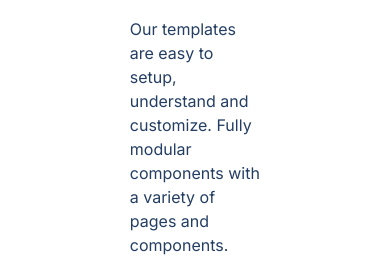
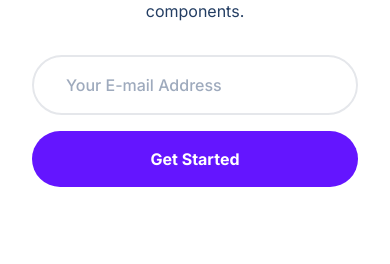
Before and after one commit to ThomasDB07/treact-project-1, a plain HTML site: page index.html in a window 390 px wide. Shown: the part 412-676 px from the top of the page. Drawn offline with Linux system fonts and the light colour scheme.

Commit message:
began first few lines of mobile responsiveness

```diff
--- a/style.css
+++ b/style.css
@@ -1894,6 +1894,23 @@ MOBILE RESPONSIVENESS ↓
   }
 }
 
+@media (max-width: 1024px) {
+  .header__description {
+    text-align: center;
+    display: flex;
+    flex-direction: column;
+    align-items: center;
+  }
+}
+
+@media (max-width: 1024px) {
+  .header__description, .header__img--wrapper {
+    width: 100%;
+    max-width: 512px;
+    margin: 0 auto;
+  }
+}
+
 @media(max-width: 768px) {
     #quality .row,
     #values .row {
@@ -1921,3 +1938,31 @@ MOBILE RESPONSIVENESS ↓
         margin-bottom: 80px;
     }
 }
+
+@media (max-width: 640px) {
+  .header__email {
+    flex-direction: column;
+    height: auto;
+  }
+}
+
+@media (max-width: 640px) {
+  .header__email--input {
+    position: static;
+    padding: 16px 0;
+    padding-left: 0px;
+    padding-left: 32px;
+    line-height: 1.5;
+  }
+}
+
+@media (max-width: 640px) {
+  .header__email--btn {
+    width: 100%;
+    padding: 16px 0;
+    margin: 16px 0;
+    margin-bottom: 16px;
+    margin-bottom: 0px;
+    line-height: 1.5;
+  }
+}
```
